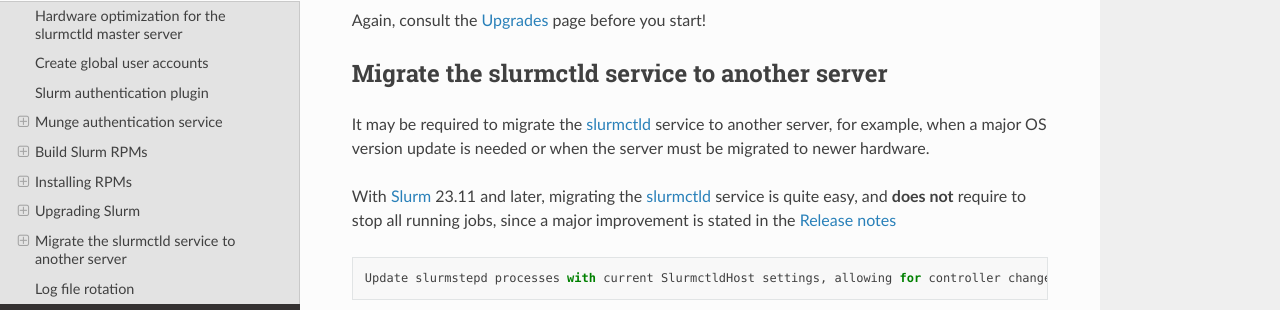
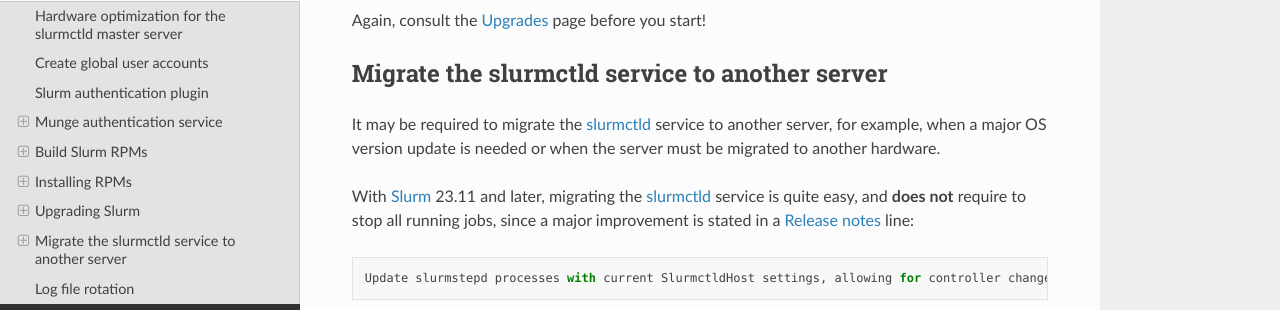
Before and after one commit to OleHolmNielsen/Niflheim_system, a Sphinx documentation site: the page built from docs/Slurm_installation.rst, in a window 1280 px wide and 900 px high, scrolled down 23166 px. Shown: the part 143-453 px from the top of the window. Built offline with Sphinx 7.4.7 and the Read the Docs theme 2.0.0, drawn with Linux system fonts in a browser that asks for light colours.

Commit message:
Minor edit

```diff
--- a/docs/Slurm_installation.rst
+++ b/docs/Slurm_installation.rst
@@ -988,12 +988,12 @@
 =================================================
 
 It may be required to migrate the slurmctld_ service to another server, for example,
-when a major OS version update is needed or when the server must be migrated to newer hardware.
+when a major OS version update is needed or when the server must be migrated to another hardware.
 
 With Slurm_ 23.11 and later, migrating the slurmctld_ service is quite easy,
 and **does not** require to stop all running jobs,
-since a major improvement is stated in the
-`Release notes <https://github.com/SchedMD/slurm/blob/3dc79bd2eb1471b199159d2265618c6579f365c8/RELEASE_NOTES#L58>`_ ::
+since a major improvement is stated in a
+`Release notes <https://github.com/SchedMD/slurm/blob/3dc79bd2eb1471b199159d2265618c6579f365c8/RELEASE_NOTES#L58>`_ line::
 
   Update slurmstepd processes with current SlurmctldHost settings, allowing for controller changes without draining all compute jobs.
 
```
